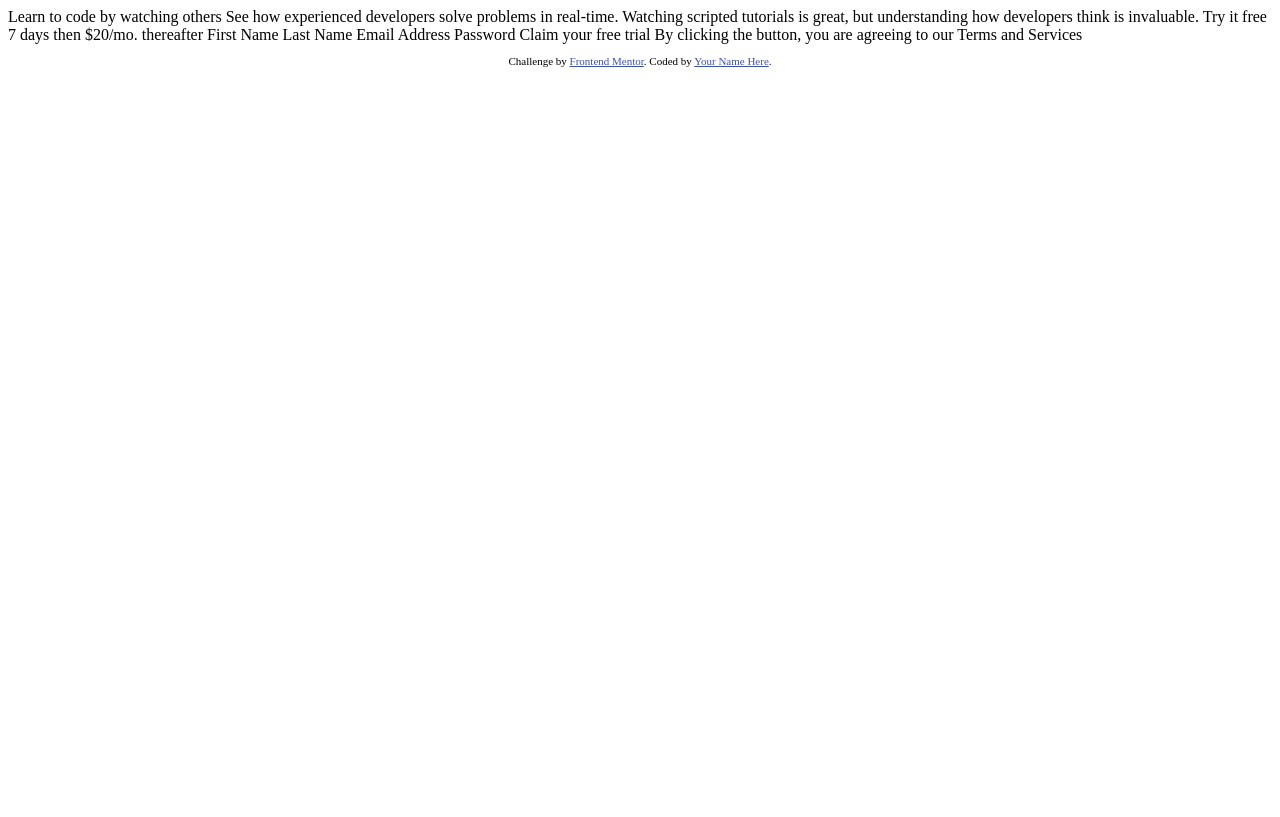
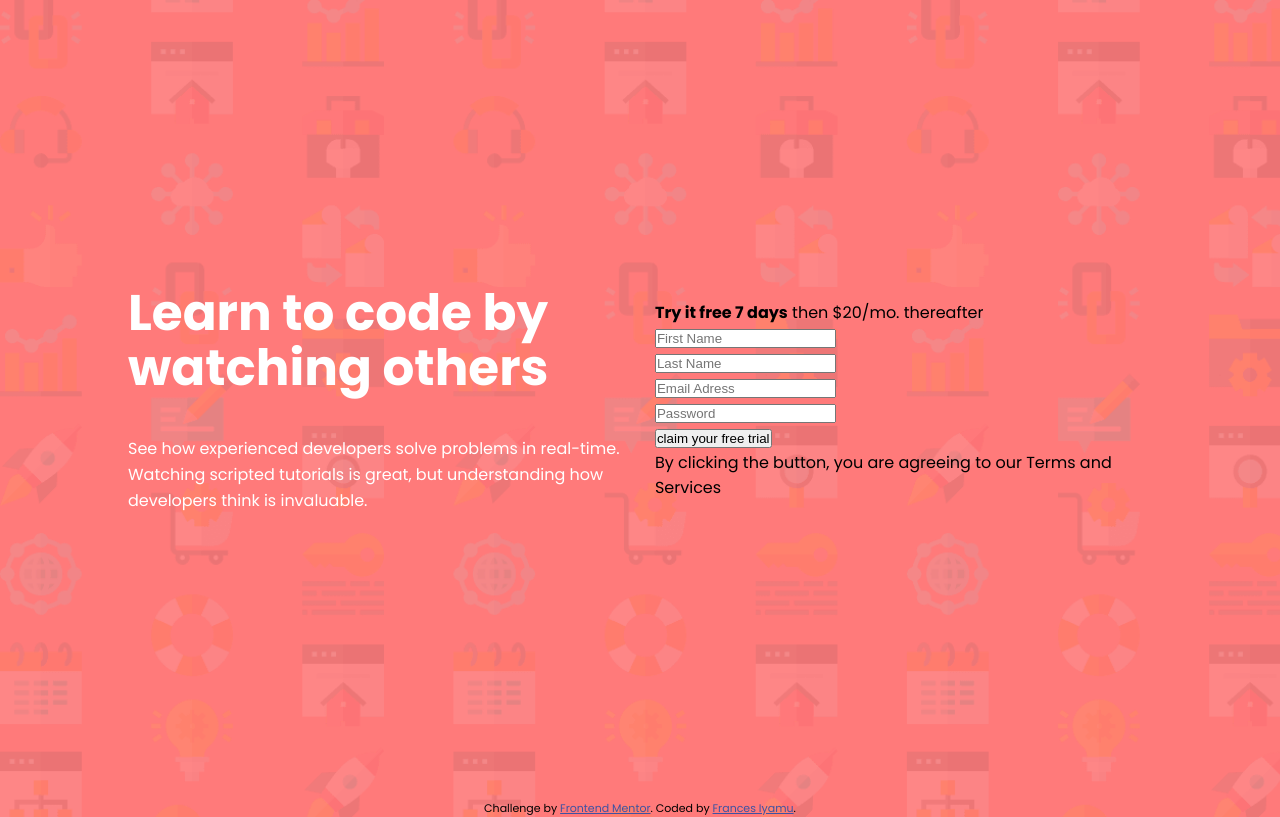
Before and after one commit to Francesiyamu/sign-up-form, a plain HTML site: page index.html in a window 1280 px wide. Drawn offline with Linux system fonts and the light colour scheme.

Commit message:
left flex box completed

```diff
--- /dev/null
+++ b/css/style.css
@@ -0,0 +1,85 @@
+@import url('https://fonts.googleapis.com/css2?family=Poppins:ital,wght@0,100;0,200;0,300;0,400;0,500;0,600;0,700;0,800;0,900;1,100;1,200;1,300;1,400;1,500;1,600;1,700;1,800;1,900&display=swap');
+
+:root{
+    --Red: hsl(0, 100%, 74%);
+    --Green: hsl(154, 59%, 51%);
+    --Blue: hsl(248, 32%, 49%);
+    --Dark-Blue:  hsl(249, 10%, 26%) ;
+    --Grayish-Blue: hsl(246, 25%, 77%);
+    font-size: 16px;
+}
+*,
+*::backdrop,
+*::after{
+    margin: 0;
+    padding: 0;
+    box-sizing: border-box;
+}
+
+
+body{
+    font-family: "Poppins", sans-serif;
+    font-style: normal;
+    background-image: url(/images/bg-intro-desktop.png);
+    background-color: var(--Red);
+    background-position: cover;
+    background-repeat: no-repeat;
+    background-size: cover;
+}
+
+.container{
+    width: 100%;
+    max-width: 1440px;
+    min-width: 320px;
+}
+
+main{
+    width: 80%;
+    margin: 0 auto;
+    display: flex;
+    justify-content: center;
+    align-items: center;
+    height: 100vh;
+    gap: 2em;
+}
+
+.left-flex-box{
+    width: 525px;
+    height: auto;
+    color: #fff;
+
+}
+
+.left-flex-box h1{
+    font-size:3.125rem;
+    line-height: 1.1;
+    margin-bottom: 0.8em;
+}
+
+.left-flex-box p{
+    font-size: 1rem;
+    line-height: 1.625;
+}
+
+
+
+
+
+
+/*.input-with-icon.error {
+  background-image: url('../images/icon-error.svg');
+  background-repeat: no-repeat;
+  background-position: right 10px center;
+  border-color: red;
+}*/
+
+
+
+
+
+
+
+
+
+.attribution { font-size: 11px; text-align: center; }
+    .attribution a { color: hsl(228, 45%, 44%); }
--- a/index.html
+++ b/index.html
@@ -5,38 +5,49 @@
   <meta name="viewport" content="width=device-width, initial-scale=1.0"> <!-- displays site properly based on user's device -->
 
   <link rel="icon" type="image/png" sizes="32x32" href="./images/favicon-32x32.png">
-
+  <link rel="stylesheet" href="css/style.css">
   <title>Frontend Mentor | Intro component with sign up form</title>
-
-  <!-- Feel free to remove these styles or customise in your own stylesheet 👍 -->
-  <style>
-    .attribution { font-size: 11px; text-align: center; }
-    .attribution a { color: hsl(228, 45%, 44%); }
-  </style>
 </head>
 <body>
 
-  Learn to code by watching others
+  <div class="container">
+    <main>
+      <div class="left-flex-box">
+        <h1>Learn to code by watching others</h1>
+        <p>See how experienced developers solve problems in real-time. Watching scripted tutorials is great,
+          but understanding how developers think is invaluable.</p>
+      </div>
+      <div >
+        <p><strong>Try it free 7 days</strong> then $20/mo. thereafter</p>
+        <form action="">
+          <div>
+            <input type="text" name="firstname" id="firstname" placeholder="First Name" required class="input-with-icon">
+            <p class="error-message"></p>
+          </div>
+          <div>
+            <input type="text" name="lastname" id="lastname" placeholder="Last Name" required class="input-with-icon">
+             <p class="error-message"></p>
+          </div>
+          <div>
+            <input type="email" name="email" id="email" placeholder="Email Adress" required class="input-with-icon">
+            <p class="error-message"></p>
+          </div>
+          <div>
+            <input type="password" name="password" id="password" placeholder="Password" required class="input-with-icon">
+            <p class="error-message"></p>
+          </div>
+          <button type="submit">claim your free trial</button>
+          <p> By clicking the button, you are agreeing to our <span>Terms and Services</span></p>
+        </form>
+      </div>
+    </main>
+    <footer>
+      <p class="attribution">
+        Challenge by <a href="https://www.frontendmentor.io?ref=challenge" target="_blank">Frontend Mentor</a>.
+        Coded by <a href="#">Frances Iyamu</a>.
+      </p>
+    </footer>
+  </div>
 
-  See how experienced developers solve problems in real-time. Watching scripted tutorials is great,
-  but understanding how developers think is invaluable.
-
-  Try it free 7 days then $20/mo. thereafter
-
-  First Name
-  Last Name
-  Email Address
-  Password
-
-  Claim your free trial
-
-  By clicking the button, you are agreeing to our Terms and Services
-
-  <footer>
-    <p class="attribution">
-      Challenge by <a href="https://www.frontendmentor.io?ref=challenge" target="_blank">Frontend Mentor</a>.
-      Coded by <a href="#">Your Name Here</a>.
-    </p>
-  </footer>
 </body>
 </html>
```
Also changed, not shown: 1 other file.
